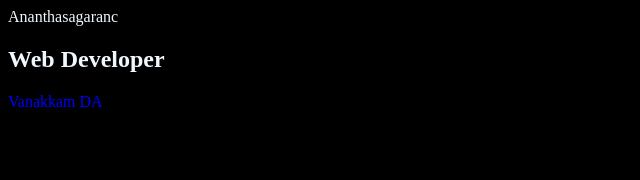
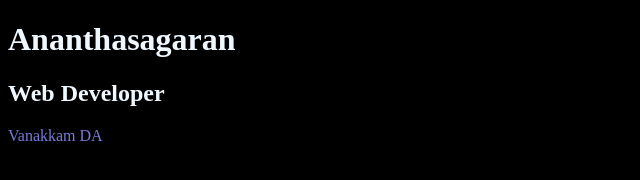
Before and after one commit to Ananthasagaran05/Ananthasagaran, a plain HTML site: page index.html in a window 1280 px wide. Shown: the whole page, without its empty margins (0-640 px from the left). Drawn offline with Linux system fonts and the light colour scheme.

Commit message:
Change color

```diff
--- a/index.html
+++ b/index.html
@@ -8,8 +8,8 @@
     <title>Ananthasagaran - Portfolio</title>
 </head>
 <body style="background-color: black; color: aliceblue;" >
-    <h>Ananthasagaran</h1>c
+    <h1>Ananthasagaran</h1>
     <h2 >Web Developer</h2>
-    <p style="color: blue;">Vanakkam DA</p>
+    <p style="color: rgb(122, 122, 217);">Vanakkam DA</p>
 </body>
 </html>
```
